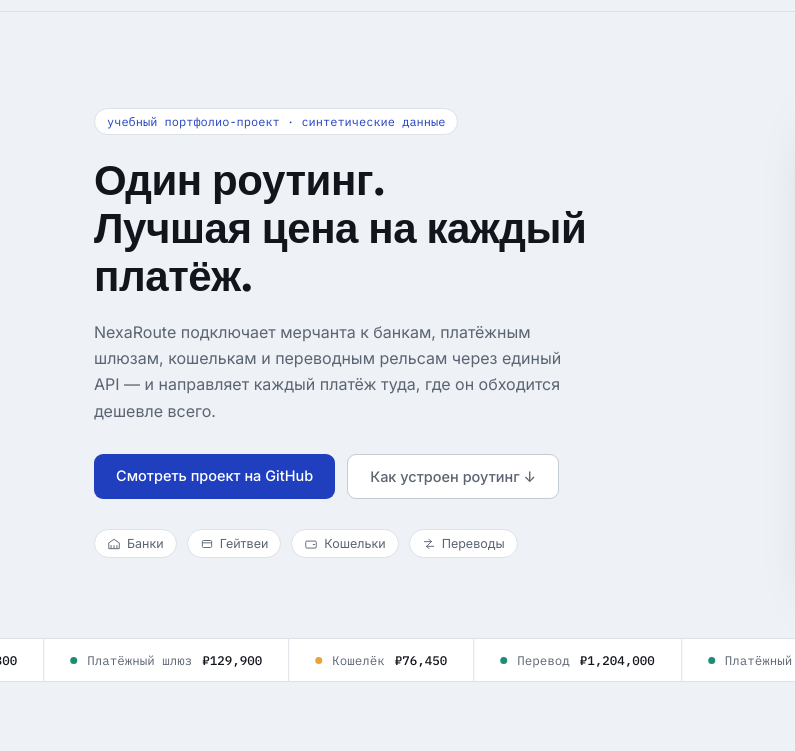
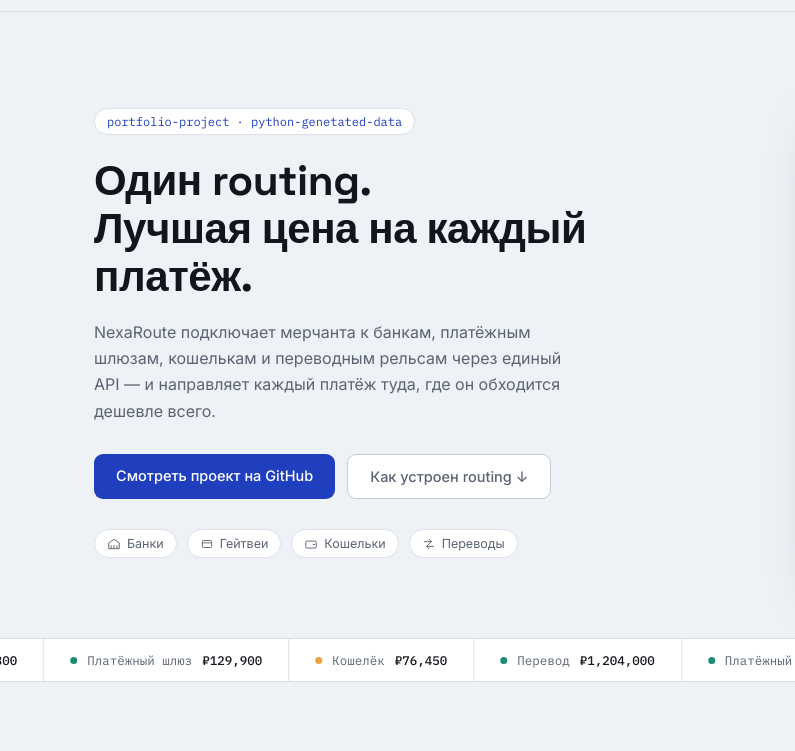
Before and after one commit to jaydenwhitehereboyz/nexa-payments-analytics, an Astro site in the folder landing/: page / in a window 1280 px wide. Shown: the part 49-800 px from the top of the page, 0-795 px from the left. Built offline with nearby package versions, Linux system fonts and the light colour scheme; Astro itself is replaced by a stand-in of ours.

Commit message:
changed landing page

```diff
--- a/landing/src/pages/index.astro
+++ b/landing/src/pages/index.astro
@@ -29,7 +29,7 @@ const tariffs = [
     tagline: "Высокие объёмы, свои SLA",
     features: [
       "Лучшие ставки на объёме",
-      "Роутинг и резервные провайдеры",
+      "Routing и резервные провайдеры",
       "Персональный менеджер",
       "SLA и кастомные интеграции",
     ],
@@ -122,8 +122,8 @@ const providers = [
     <!-- HERO -->
     <section id="top" class="hero">
       <div class="hero-copy">
-        <span class="eyebrow">учебный портфолио-проект · синтетические данные</span>
-        <h1>Один роутинг.<br />Лучшая цена на каждый платёж.</h1>
+        <span class="eyebrow">portfolio-project · python-genetated-data</span>
+        <h1>Один routing.<br />Лучшая цена на каждый платёж.</h1>
         <p class="hero-sub">
           NexaRoute подключает мерчанта к банкам, платёжным шлюзам, кошелькам и
           переводным рельсам через единый API — и направляет каждый платёж
@@ -136,7 +136,7 @@ const providers = [
             target="_blank"
             rel="noopener">Смотреть проект на GitHub</a
           >
-          <a class="btn-secondary" href="#how-it-works">Как устроен роутинг ↓</a>
+          <a class="btn-secondary" href="#how-it-works">Как устроен routing ↓</a>
         </div>
         <div class="rail-badges">
           <span class="rail-badge"><svg width="14" height="14" viewBox="0 0 24 24" fill="none"><path d="M3 10L12 4L21 10V20H3V10Z" stroke="currentColor" stroke-width="1.6"/><path d="M7 14V20M12 14V20M17 14V20" stroke="currentColor" stroke-width="1.6"/></svg>Банки</span>
@@ -258,7 +258,7 @@ const providers = [
 
       <ul class="feature-grid">
         <li><strong>Единый API</strong> вместо интеграции с каждым провайдером отдельно</li>
-        <li><strong>Роутинг и резерв</strong> — если один провайдер недоступен, платёж уходит другим путём</li>
+        <li><strong>Routing и резерв</strong> — если один провайдер недоступен, платёж уходит другим путём</li>
         <li><strong>Единая отчётность</strong> и сверка по всем каналам сразу</li>
         <li><strong>Рекомендации</strong> по смене тарифа или провайдера на основе данных</li>
       </ul>
```
